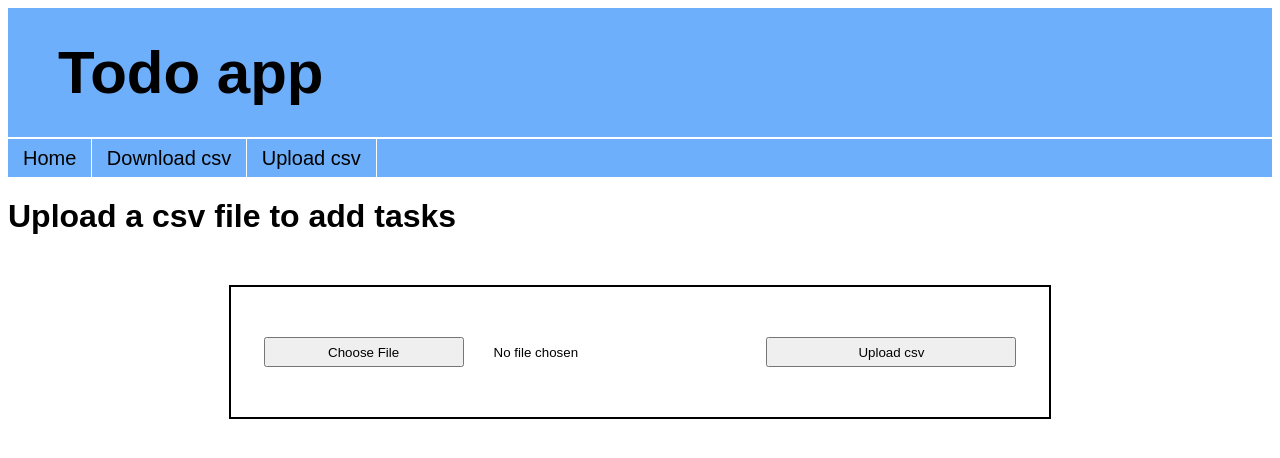
After one commit to Boucanier/Todo_app, a Flask app: page /toudou/upload/ in a window 1280 px wide. The commit adds this page. Shown: the top 458 px of the page. Run offline with Flask 3, Linux system fonts and the light colour scheme.

Commit message:
Import tasks from csv

```diff
--- a/src/toudou/static/style/theme.css
+++ b/src/toudou/static/style/theme.css
@@ -82,7 +82,7 @@ tr:has(td):hover {
     margin: 0 0 10px 0;
 }
 
-.edit_todo > input, .edit_todo > form > input {
+form > input:not([type='file']) {
     width: 250px;
     height: 30px;
     cursor: pointer;
@@ -128,6 +128,7 @@ hr {
 
 nav {
     height: 30px;
+    margin-left: 5px;
 }
 
 nav > a {
@@ -159,3 +160,26 @@ header > h1 {
     text-align: center;
     background-color: rgb(228, 96, 96);
 }
+
+#upload_form {
+    display: flex;
+    flex-direction: row;
+    align-items: center;
+    justify-content: space-evenly;
+    border: 2px solid black;
+    width: 60%;
+    padding: 50px 30px 50px 30px;
+    margin: auto;
+    margin-top: 50px;
+}
+
+#file {
+    width: 500px;
+}
+
+#file::file-selector-button {
+    cursor: pointer;
+    height: 30px;
+    width: 200px;
+    margin-right: 30px;
+}
--- /dev/null
+++ b/src/toudou/templates/header.html
@@ -0,0 +1,9 @@
+<header>
+    <h1>Todo app</h1>
+    <hr>
+    <nav>
+        <a href="{{ url_for('index') }}">Home</a>
+        <a href="{{ url_for('download') }}">Download csv</a>
+        <a href="{{ url_for('upload') }}">Upload csv</a>
+    </nav>
+</header>
--- /dev/null
+++ b/src/toudou/templates/upload.html
@@ -0,0 +1,19 @@
+<!doctype html>
+<html lang="en">
+<head>
+    <meta charset="UTF-8">
+    <link rel="stylesheet" type="text/css" href="{{ url_for('static', filename='style/theme.css') }}">
+    <title>Upload csv</title>
+</head>
+
+<body>
+    {% include 'header.html' %}
+
+    <h1>Upload a csv file to add tasks</h1>
+
+    <form method="POST" enctype="multipart/form-data" id="upload_form" action="{{ url_for('index') }}">
+        <input type="hidden" name="action" value="upload">
+        <input type="file" name="file" id="file" accept=".csv" required>
+        <input type="submit" value="Upload csv" class="sub_input">
+    </form>
+</body>
--- a/src/toudou/views.py
+++ b/src/toudou/views.py
@@ -1,6 +1,6 @@
 from flask import Flask, render_template, request, send_file
 from datetime import datetime
-import uuid
+import uuid, os
 from toudou import services
 
 import toudou.models as models
@@ -8,29 +8,48 @@ import toudou.models as models
 
 app = Flask(__name__)
 
+"""The path to the folder where the uploaded files are saved"""
+UPLOAD_FOLDER = "uploads/"
 
-@app.route("/toudou/", methods=["GET"])
+
+@app.route("/toudou/", methods=["GET", "POST"])
 def controller():
-    if request.args.get('id', ''):
-        if request.args.get('action') == "update":
-            new_comp = False
-            if request.args.get('complete') :
-                new_comp = True
-            models.update_todo(uuid.UUID(request.args.get('id', '')), request.args.get('task', ''), new_comp, due=((datetime.strptime(request.args.get('due', ''), "%Y-%m-%d")).date() if request.args.get('due') else None)) # type: ignore
+    if request.method == "GET":
+        if request.args.get('id', ''):
+            if request.args.get('action') == "update":
+                new_comp = False
+                if request.args.get('complete') :
+                    new_comp = True
+                models.update_todo(uuid.UUID(request.args.get('id', '')), request.args.get('task', ''), new_comp, due=((datetime.strptime(request.args.get('due', ''), "%Y-%m-%d")).date() if request.args.get('due') else None)) # type: ignore
 
-        elif request.args.get('action') == "delete":
-            models.delete_todo(uuid.UUID(request.args.get('id', '')))
+            elif request.args.get('action') == "delete":
+                models.delete_todo(uuid.UUID(request.args.get('id', '')))
 
-    if request.args.get('action') == "add":
-        models.create_todo(request.args.get('task', ''), due=((datetime.strptime(request.args.get('due', ''), "%Y-%m-%d")).date() if request.args.get('due') else None)) # type: ignore
+        if request.args.get('action') == "add":
+            models.create_todo(request.args.get('task', ''), due=((datetime.strptime(request.args.get('due', ''), "%Y-%m-%d")).date() if request.args.get('due') else None)) # type: ignore
+
+    elif request.method == "POST":
+        if request.files:
+            file = request.files["file"]
+            filename = os.path.join(UPLOAD_FOLDER, file.filename)
+            file.save(filename)
+            file = open(filename)
+            services.import_from_csv(file)
 
     return render_template("index.html", todos=models.get_all_todos())
+
 
 @app.route("/toudou/")
 def index():
     return render_template("index.html", todos=models.get_all_todos())
 
+
 @app.route("/toudou/download/")
 def download():
     path = "../../" + services.export_to_csv()
     return send_file(path, as_attachment=True)
+
+
+@app.route("/toudou/upload/")
+def upload():
+    return render_template("upload.html")
```
Also changed, not shown: src/toudou/services.py (+9 -6 lines), src/toudou/templates/index.html (+1 -8 lines), 1 other file.
